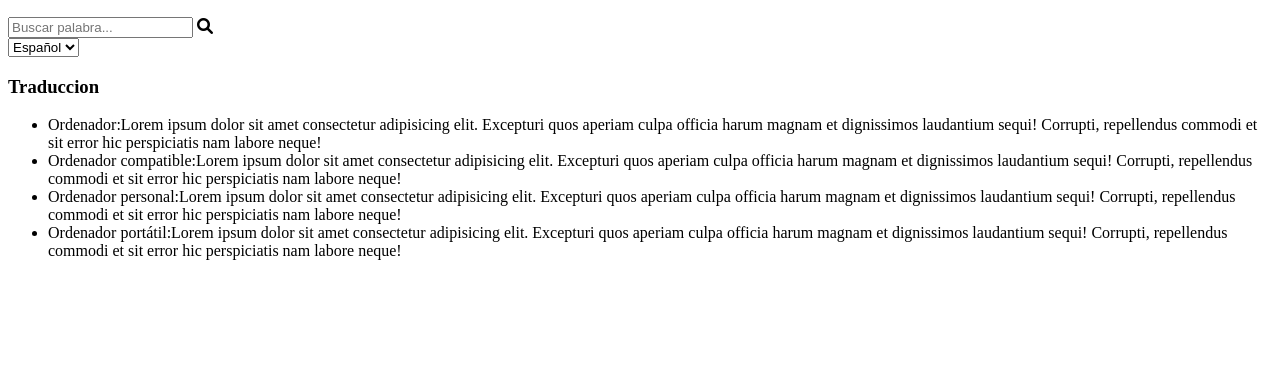
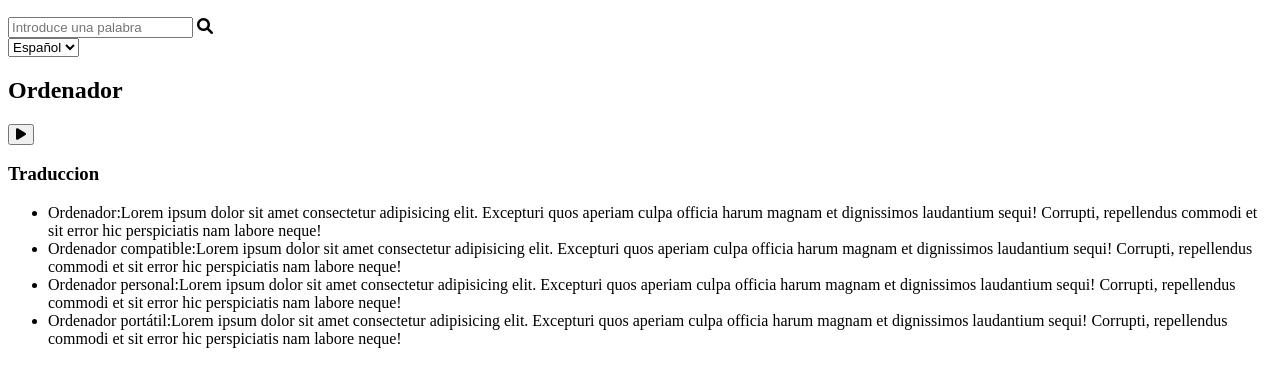
Before and after one commit to NatashaCampo/Taller-Grupal, a plain HTML site: page index.html in a window 1280 px wide. Shown: the part 76-462 px from the top of the page. Drawn offline with Linux system fonts and the light colour scheme.

Commit message:
Estructura HTML seccion ordenador, correcion en seccion traduccion

```diff
--- a/index.html
+++ b/index.html
@@ -19,7 +19,7 @@
         </header>
         <section class="search">
             <div class="buscador">
-                <input type="text" placeholder="Buscar palabra...">
+                <input type="text" placeholder="Introduce una palabra">
                 <i class="fa-solid fa-magnifying-glass"></i>
             </div>
             <div class="idioma">
@@ -31,6 +31,14 @@
             </div>
         </section>
         <section class="ordenador">
+            <div class="palabra">
+                <h2>Ordenador</h2>
+                <button type="button">
+                    <i class="fa-solid fa-play"></i>
+                </button>
+            </div>
+        </section>
+        <section class="traduccion">
             <h3 class="Titulo">Traduccion</h3>
             <nav>
                 <ul>
@@ -49,9 +57,6 @@
                 </ul>
             </nav>
         </section>
-        <section class="traduccion">
-
-        </section>
         <footer class="footer">
 
         </footer>
```
